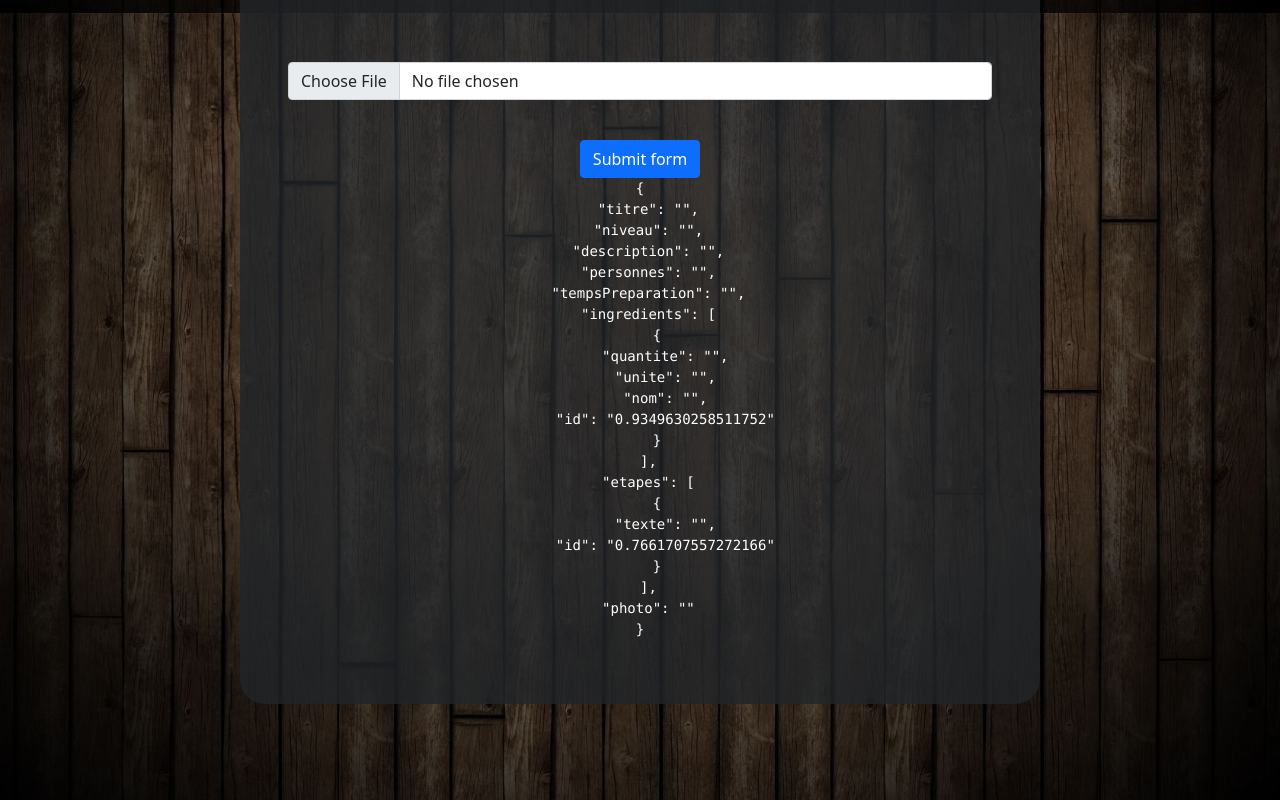
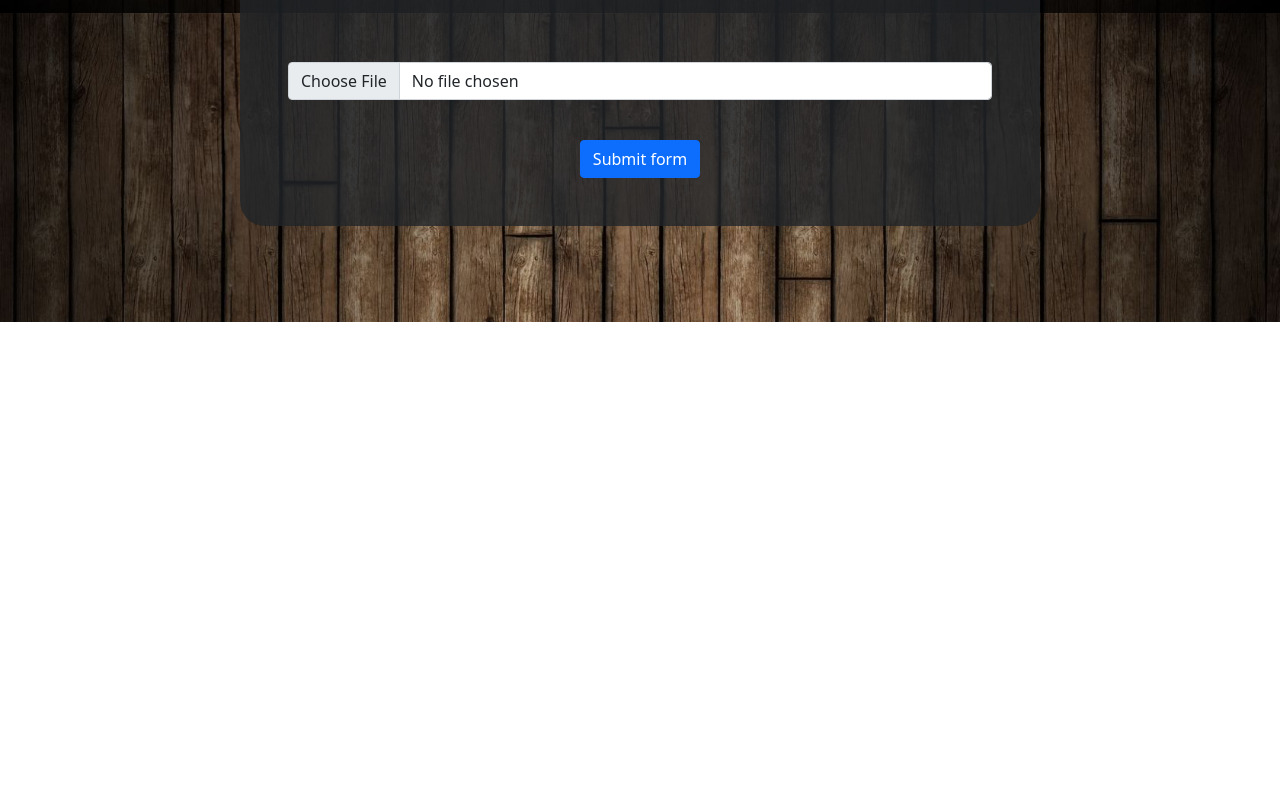
Before and after one commit to tomas-gl/React-app-Cantina-, a React (Create React App) app in the folder client/: page /add in a window 1280 px wide. Shown: the part 787-1587 px from the top of the page. After the commit the page ends 1109 px from the top, so only its background shows below. Built offline with nearby package versions, Linux system fonts and the light colour scheme.

Commit message:
Removed json data displayed on forms :wrench:

```diff
--- a/client/src/components/FormAddRecipe/FormAddRecipe.jsx
+++ b/client/src/components/FormAddRecipe/FormAddRecipe.jsx
@@ -295,9 +295,6 @@ const FormAddRecipe = ({ onAddRecipe }) => {
               </Col>
             </Row>
             <Button type="submit">Submit form</Button>
-            <pre style={{ color: "white" }}>
-              {JSON.stringify(values, null, 2)}
-            </pre>{" "}
           </Form>
         )}
       </Formik>
--- a/client/src/components/FormEditRecipe/FormEditRecipe.jsx
+++ b/client/src/components/FormEditRecipe/FormEditRecipe.jsx
@@ -298,9 +298,6 @@ const FormEditRecipe = ({ onEditRecipe, recipe, setRecipe }) => {
                 </Col>
               </Row>
               <Button type="submit">Submit form</Button>
-              <pre style={{ color: "white" }}>
-                {JSON.stringify(values, null, 2)}
-              </pre>{" "}
             </Form>
           )}
         </Formik>
```
